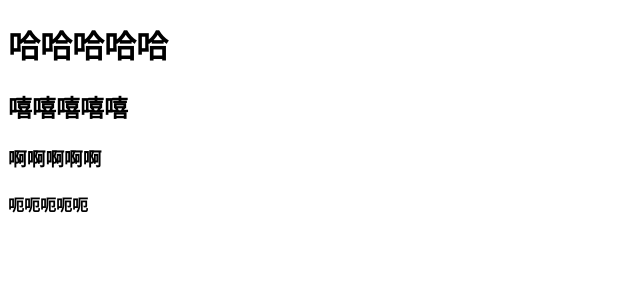
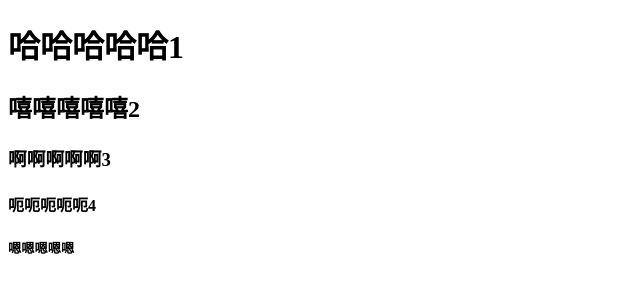
Before and after one commit to lb19966/qy145, a plain HTML site: page index.html in a window 1280 px wide. Shown: the whole page, without its empty margins (0-640 px from the left). Drawn offline with Linux system fonts and the light colour scheme.

Commit message:
'第五次提交'

```diff
--- a/index.html
+++ b/index.html
@@ -9,10 +9,11 @@
 </head>
 
 <body>
-    <h1>哈哈哈哈哈</h1>
-    <h2>嘻嘻嘻嘻嘻</h2>
-    <h3>啊啊啊啊啊</h3>
-    <h4>呃呃呃呃呃</h4>
+    <h1>哈哈哈哈哈1</h1>
+    <h2>嘻嘻嘻嘻嘻2</h2>
+    <h3>啊啊啊啊啊3</h3>
+    <h4>呃呃呃呃呃4</h4>
+    <h5>嗯嗯嗯嗯嗯</h5>
 </body>
 
 </html>
```
